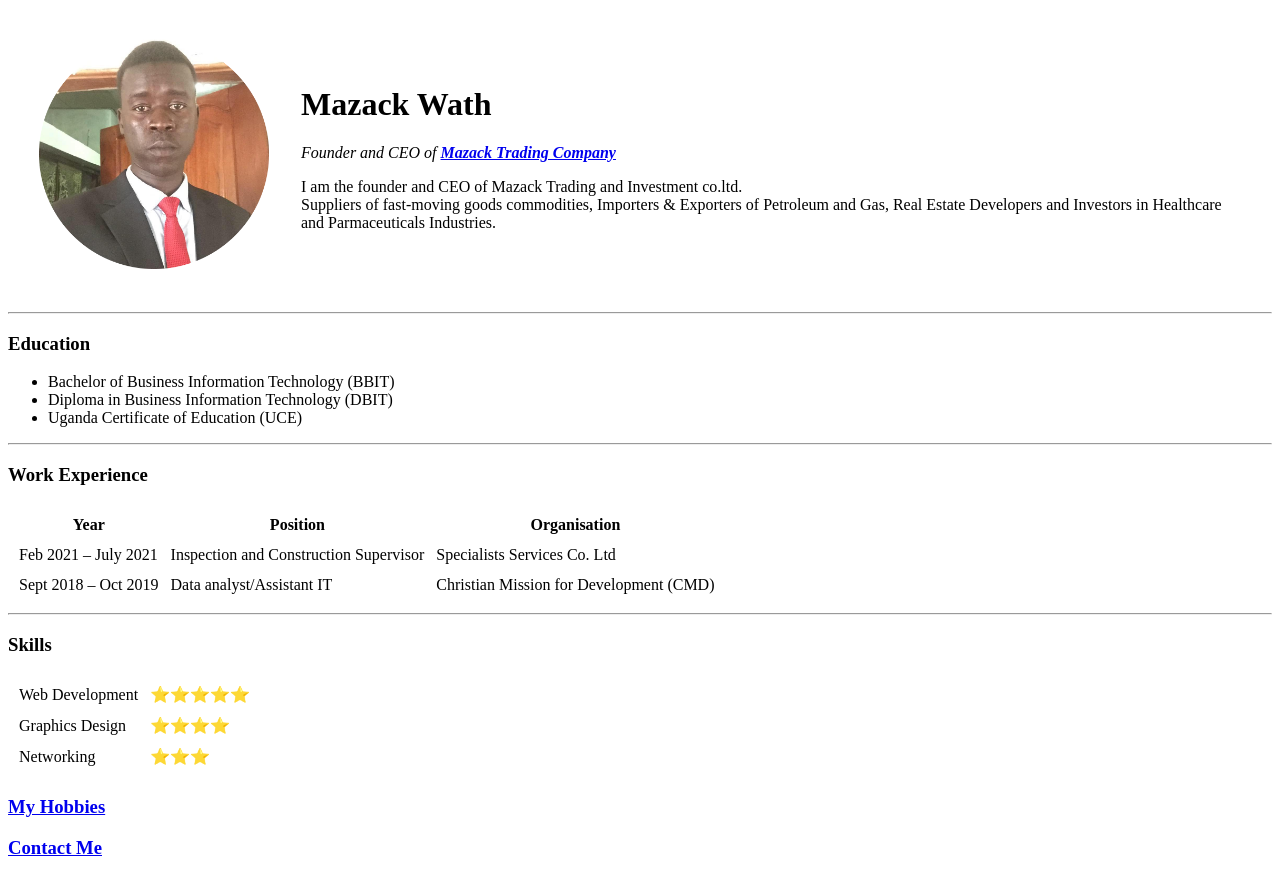
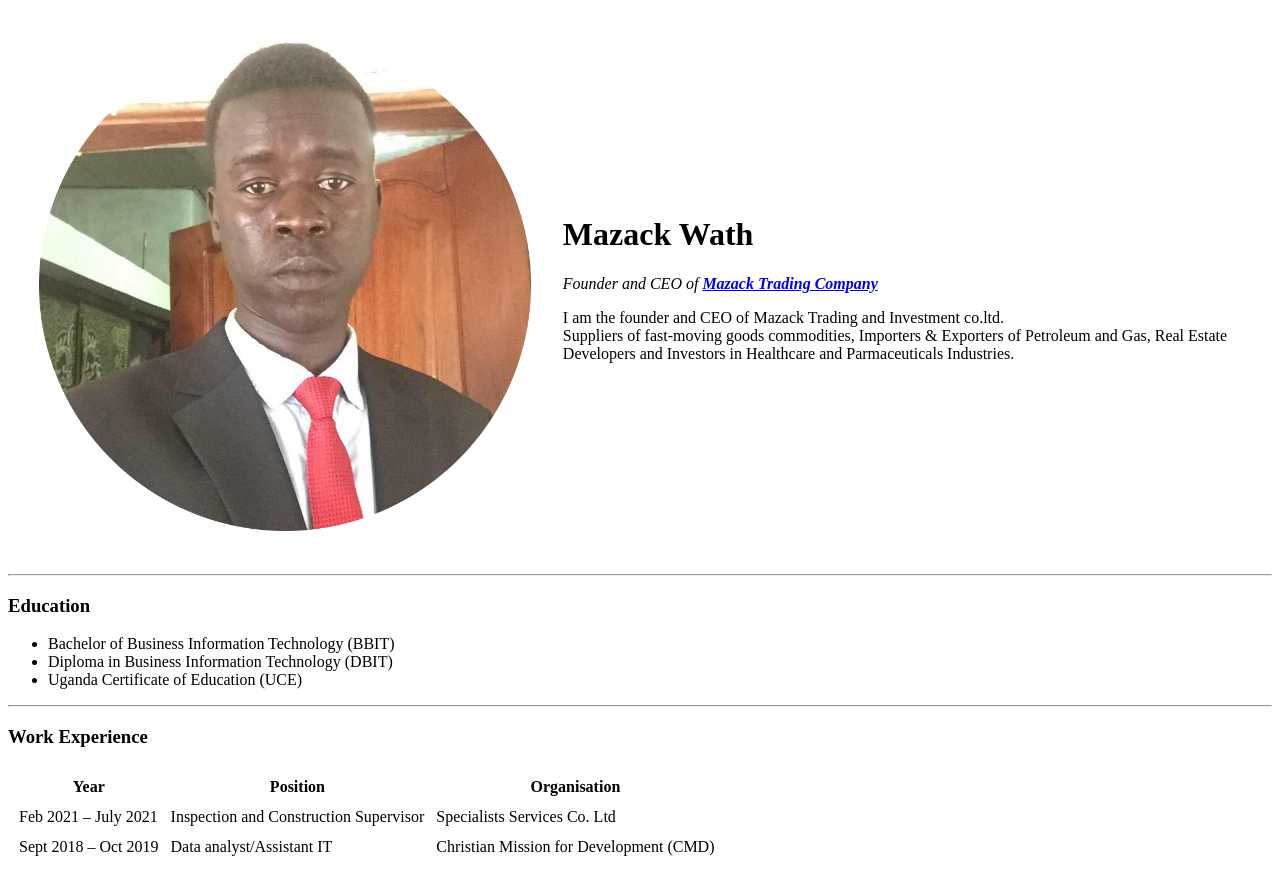
Before and after one commit to Mazack1/cv, a plain HTML site: page index.html in a window 1280 px wide. Shown: the top 870 px of the page. Drawn offline with Linux system fonts and the light colour scheme.

Commit message:
Update index.html

```diff
--- a/index.html
+++ b/index.html
@@ -10,7 +10,7 @@
 <body>
   <table cellspacing="30" >
     <tr>
-      <td><img src="Images/Mazack.png" alt="Mazack Wath profile picture" width="230" height="230"></td>
+      <td><img src="Images/Mazack.png" alt="Mazack Wath profile picture" width="100%"></td>
       <td>  <h1>Mazack Wath</h1>
         <p><em>Founder and CEO of <strong><a href="https://www.w3schools.com/">Mazack Trading Company</a></strong></em></p>
         <p>I am the founder and CEO of Mazack Trading and Investment co.ltd.<br>Suppliers of fast-moving goods commodities, Importers & Exporters of Petroleum and Gas, Real Estate Developers and Investors in Healthcare and Parmaceuticals Industries.</p>
```
